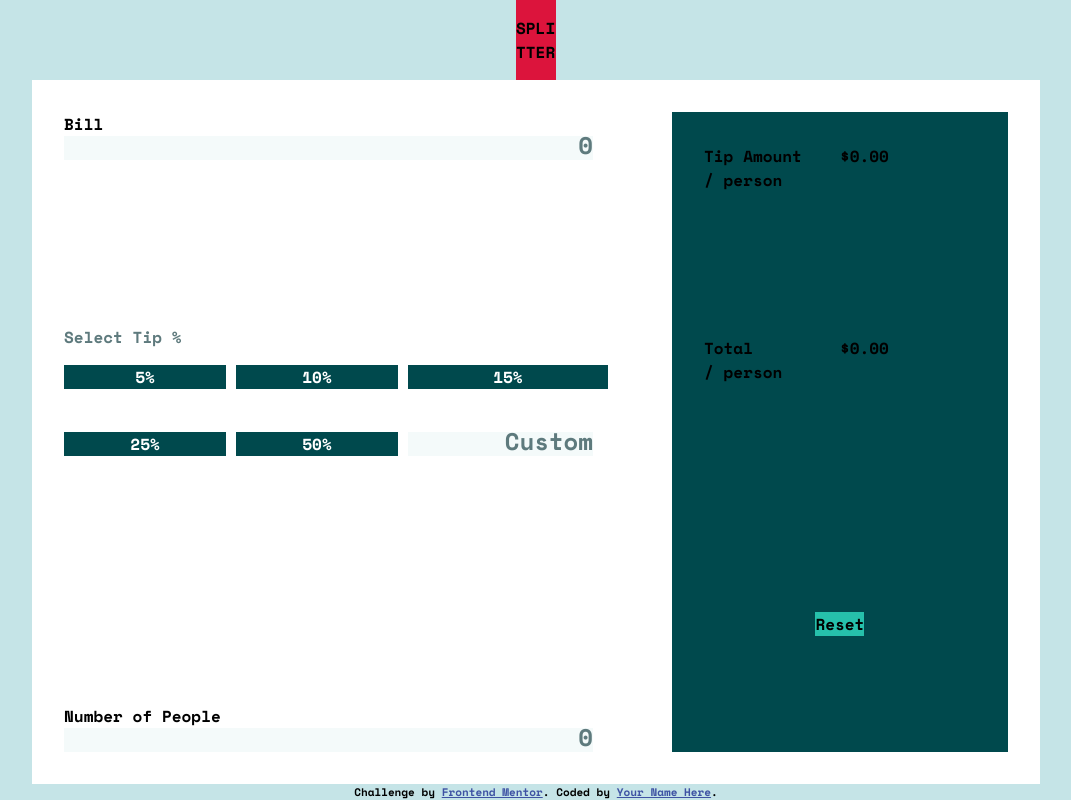
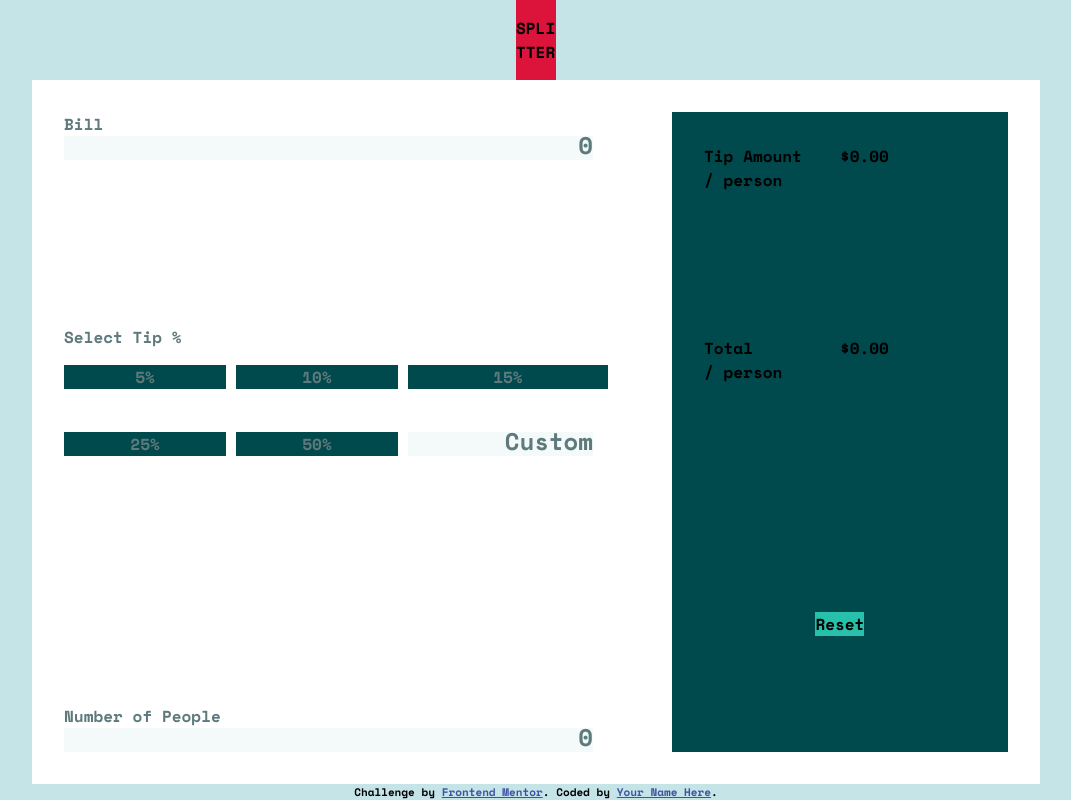
Before and after one commit to mrcordova/tip-calculator-app-main, a plain HTML site: page index.html in a window 1280 px wide. Shown: the whole page, without its empty margins (104-1175 px from the left). Drawn offline with nearby package versions, Linux system fonts and the light colour scheme.

Commit message:
change label color

```diff
--- a/css/style.css
+++ b/css/style.css
@@ -84,7 +84,9 @@ main {
     min-width: 0;
 
 }
-
+label {
+    color: var(--dark-grayish-cyan);
+}
 input {
     background-color: var(--very-light-grayish-cyan);
     color: var(--very-dark-cyan);
```
